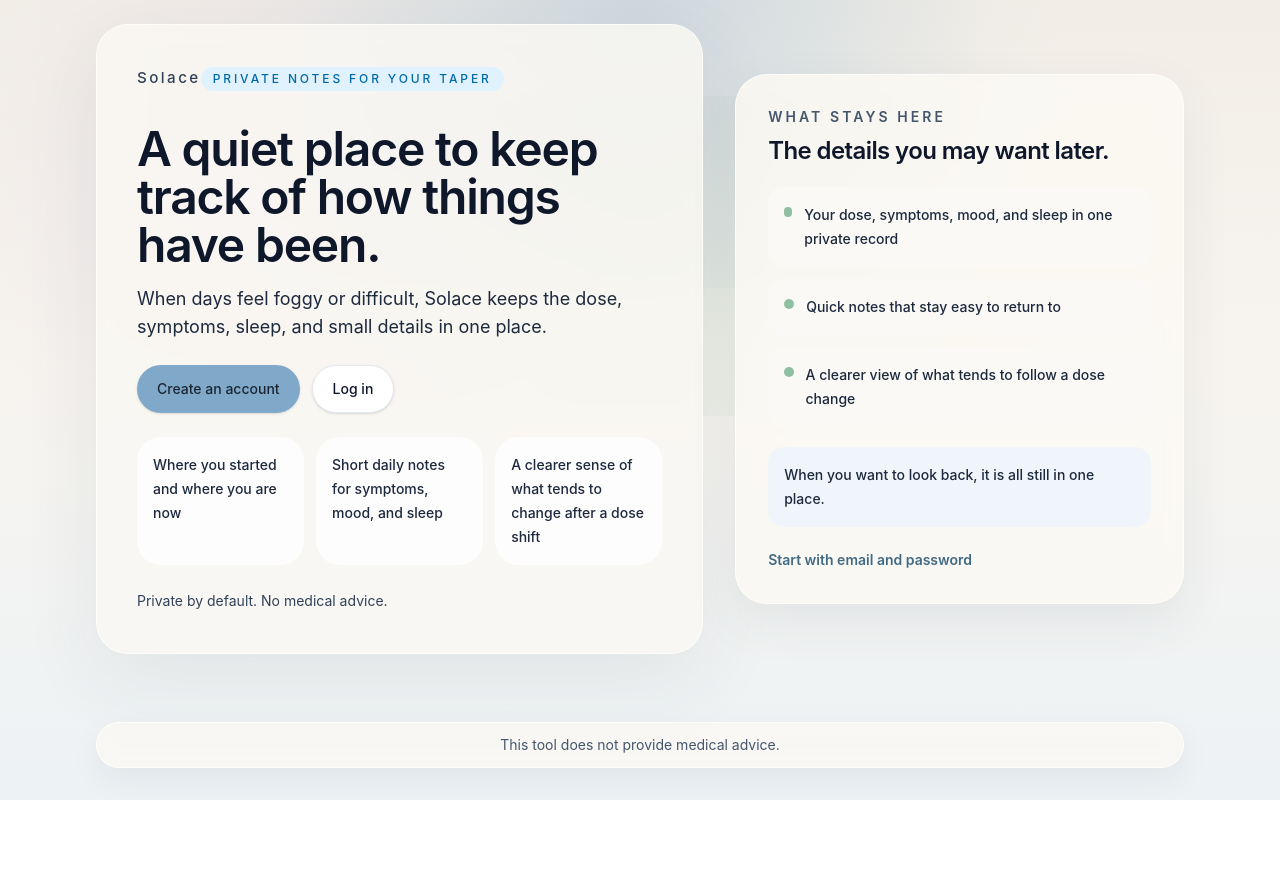
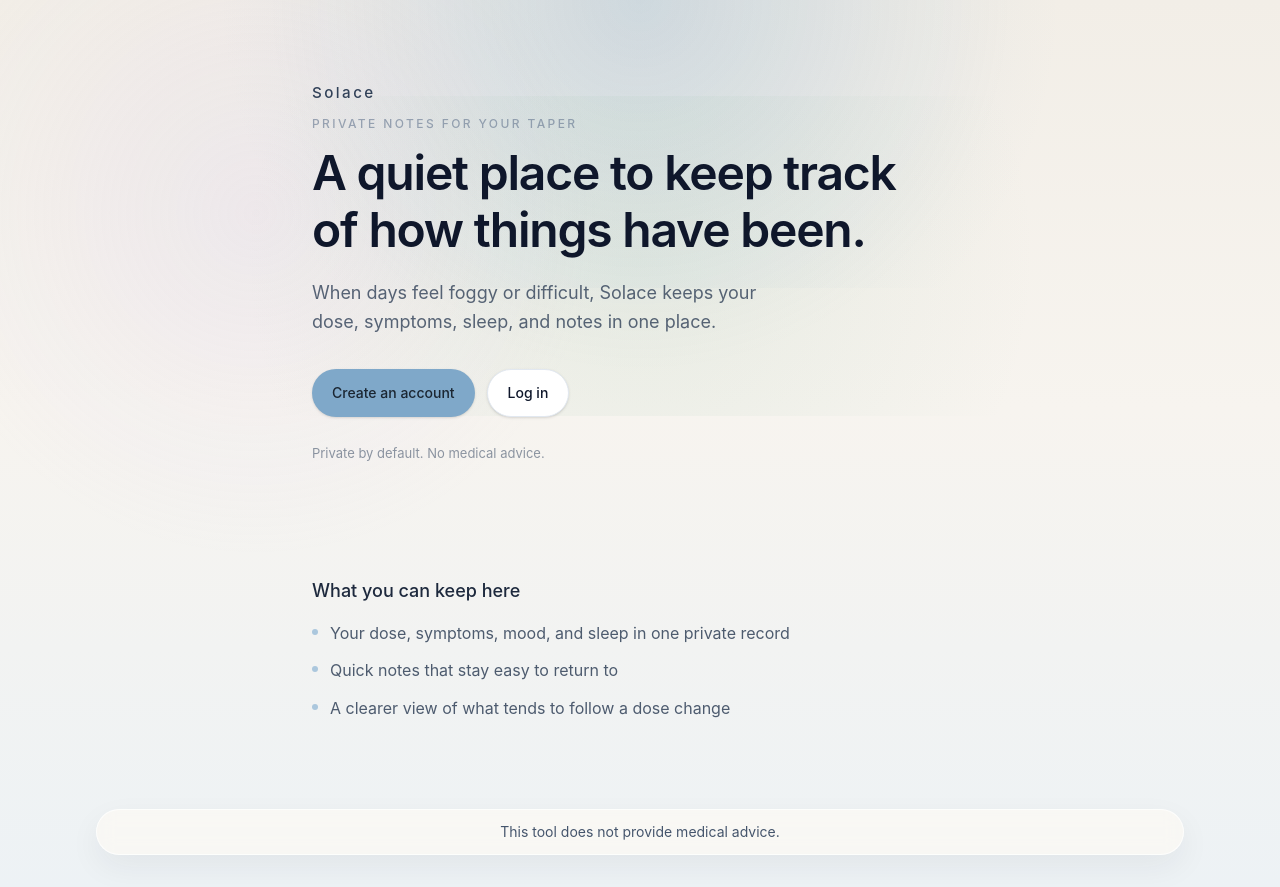
Before and after one commit to deathlikedaisies/solace, a Next.js app: page / in a window 1280 px wide. Before the commit the page ends 800 px from the top, so only its background shows below. Built offline with nearby package versions, Linux system fonts and the light colour scheme; no server answers.

Commit message:
Simplify homepage for a calmer first impression

```diff
--- a/app/page.tsx
+++ b/app/page.tsx
@@ -1,16 +1,8 @@
-import Link from "next/link";
 import { redirect } from "next/navigation";
 import { homeHighlights } from "@/lib/constants";
 import { Logo } from "@/components/branding/logo";
-import { Card } from "@/components/ui/card";
 import { ButtonLink } from "@/components/ui/button";
 import { getOptionalUser } from "@/lib/auth";
-
-const homeDetails = [
-  "Where you started and where you are now",
-  "Short daily notes for symptoms, mood, and sleep",
-  "A clearer sense of what tends to change after a dose shift",
-] as const;
 
 export default async function HomePage() {
   const user = await getOptionalUser();
@@ -20,74 +12,47 @@ export default async function HomePage() {
   }
 
   return (
-    <main className="mx-auto flex w-full max-w-6xl flex-1 flex-col px-5 py-6 sm:px-8 lg:justify-center">
-      <section className="grid gap-8 lg:grid-cols-[1.15fr_0.85fr] lg:items-center">
-        <div className="space-y-6 rounded-[2rem] border border-white/70 bg-[rgba(251,248,243,0.82)] p-7 shadow-[0_24px_80px_rgba(54,66,82,0.08)] backdrop-blur sm:p-10">
-          <div className="space-y-3">
+    <main className="mx-auto flex w-full max-w-[720px] flex-1 flex-col px-5 pb-16 pt-12 sm:px-8 sm:pb-20 sm:pt-20">
+      <section className="w-full pb-12 text-left">
+        <div className="mb-3 space-y-3">
           <Logo className="text-sm tracking-[0.14em] text-slate-600" />
-            <div className="inline-flex w-fit items-center rounded-full bg-sky-100 px-3 py-1 text-xs font-medium tracking-[0.24em] text-sky-700 uppercase">
+          <p className="text-xs font-medium tracking-[0.2em] text-slate-500 uppercase opacity-60">
             Private notes for your taper
+          </p>
         </div>
-          </div>
-          <div className="space-y-4">
-            <h1 className="max-w-2xl text-4xl font-semibold tracking-tight text-slate-900 sm:text-5xl">
+
+        <h1 className="mb-5 max-w-[20ch] text-[2rem] leading-[1.2] font-semibold tracking-tight text-slate-900 sm:text-[3rem]">
           A quiet place to keep track of how things have been.
         </h1>
-            <p className="max-w-xl text-base leading-7 text-slate-800 sm:text-lg">
-              When days feel foggy or difficult, Solace keeps the dose, symptoms, sleep, and small details in one place.
+
+        <p className="mb-8 max-w-[40ch] text-base leading-[1.6] text-slate-700 opacity-80 sm:text-lg">
+          When days feel foggy or difficult, Solace keeps your dose, symptoms, sleep, and notes in one place.
         </p>
-          </div>
-          <div className="flex flex-col gap-3 sm:flex-row">
+
+        <div className="flex flex-wrap gap-3">
           <ButtonLink href="/signup">Create an account</ButtonLink>
           <ButtonLink href="/login" variant="secondary">
             Log in
           </ButtonLink>
         </div>
-          <div className="grid gap-3 sm:grid-cols-3">
-            {homeDetails.map((detail) => (
-              <div
-                key={detail}
-                className="rounded-[1.5rem] bg-white/78 px-4 py-4 text-sm leading-6 font-medium text-slate-800"
-              >
-                {detail}
-              </div>
-            ))}
-          </div>
-          <p className="text-sm leading-6 text-slate-700">
+
+        <p className="mt-6 text-[13px] leading-6 text-slate-600 opacity-60">
           Private by default. No medical advice.
         </p>
-        </div>
+      </section>
 
-        <Card className="space-y-5 rounded-[2rem] p-7 sm:p-8">
-          <div className="space-y-2">
-            <p className="text-sm font-semibold tracking-[0.22em] text-slate-600 uppercase">
-              What stays here
-            </p>
-            <h2 className="text-2xl font-semibold tracking-tight text-slate-900">
-              The details you may want later.
+      <section className="mt-16 w-full max-w-[720px]">
+        <h2 className="mb-4 text-lg font-medium text-slate-800">
+          What you can keep here
         </h2>
-          </div>
-          <div className="space-y-3">
-            {homeHighlights.map((feature) => (
-              <div
-                key={feature}
-                className="flex items-start gap-3 rounded-2xl bg-warm-100/85 p-4"
-              >
-                <div className="mt-1 h-2.5 w-2.5 rounded-full bg-secondary-400" />
-                <p className="text-sm leading-6 font-medium text-slate-800">{feature}</p>
-              </div>
+        <ul className="space-y-3 text-[15px] leading-[1.6] text-slate-700 opacity-85 sm:text-base">
+          {homeHighlights.map((highlight) => (
+            <li key={highlight} className="flex items-start gap-3">
+              <span className="mt-2 h-1.5 w-1.5 rounded-full bg-primary-300" />
+              <span>{highlight}</span>
+            </li>
           ))}
-          </div>
-          <div className="rounded-2xl bg-primary-50/90 p-4 text-sm leading-6 font-medium text-slate-800">
-            When you want to look back, it is all still in one place.
-          </div>
-          <Link
-            href="/signup"
-            className="inline-flex text-sm font-semibold text-primary-700 transition hover:text-primary-500"
-          >
-            Start with email and password
-          </Link>
-        </Card>
+        </ul>
       </section>
     </main>
   );
```
Lines whose indentation alone changed are shown as unchanged.
